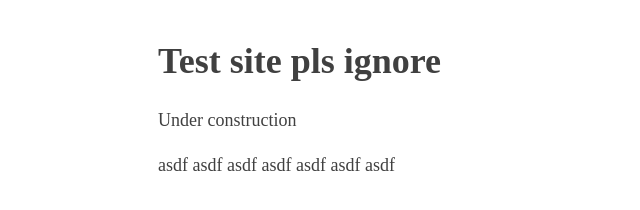
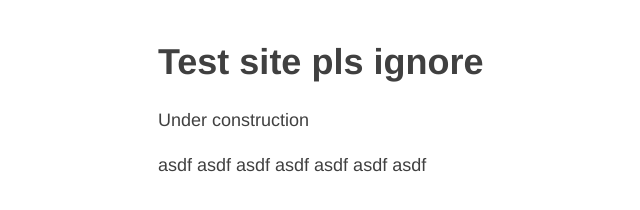
Before and after one commit to zhoubw/zhoubw.github.io, a plain HTML site: page index.html in a window 1280 px wide. Shown: the whole page, without its empty margins (157-797 px from the left). Drawn offline with Linux system fonts and the light colour scheme.

Commit message:
change font

```diff
--- a/index.html
+++ b/index.html
@@ -9,6 +9,8 @@
       margin: 40px auto;
       max-width: 650px;
       line-height: 1.5;
+
+      font-family: "Helvetica", sans-serif;
       font-size: 18px;
       color: #404040;
       padding:0 10px
```
